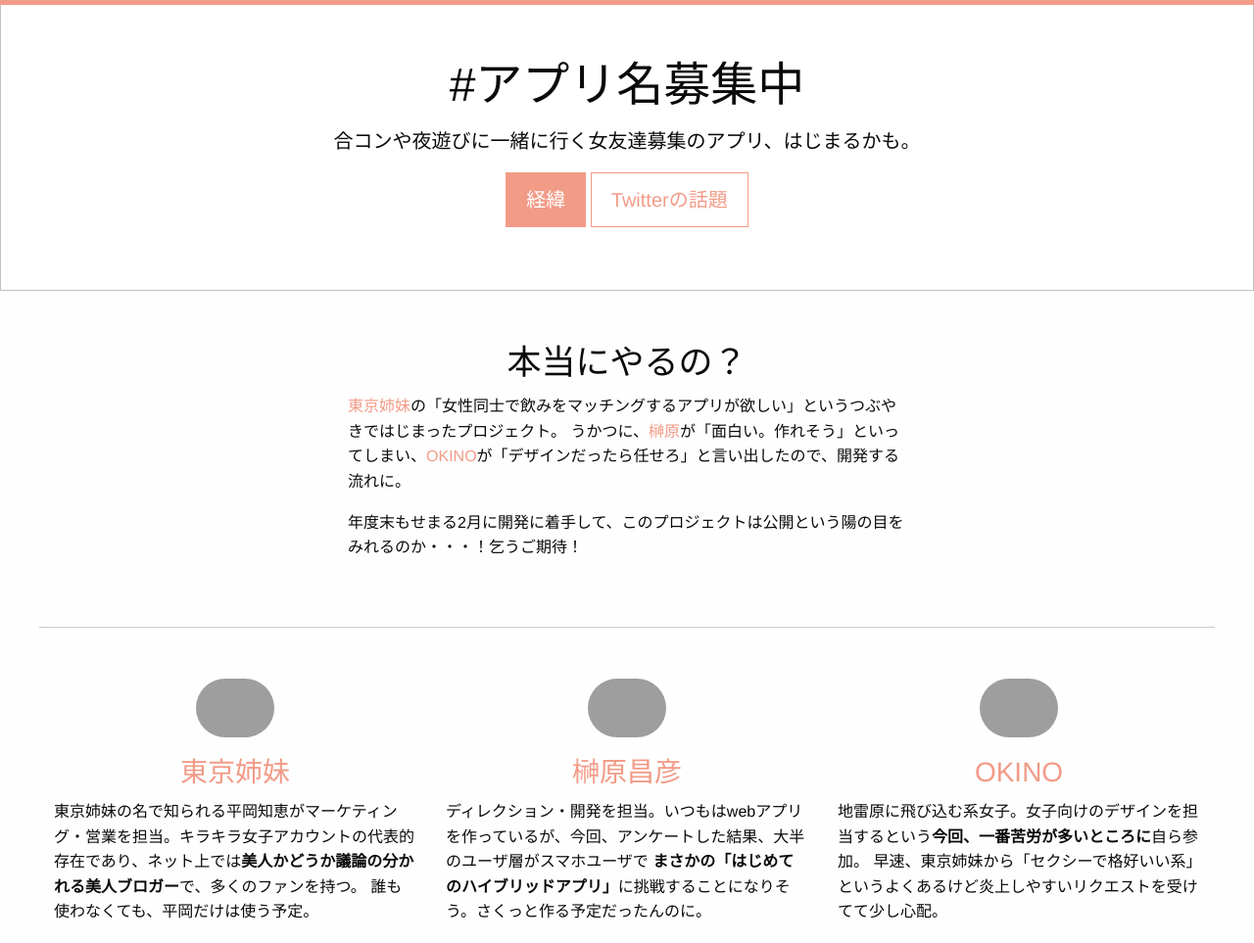
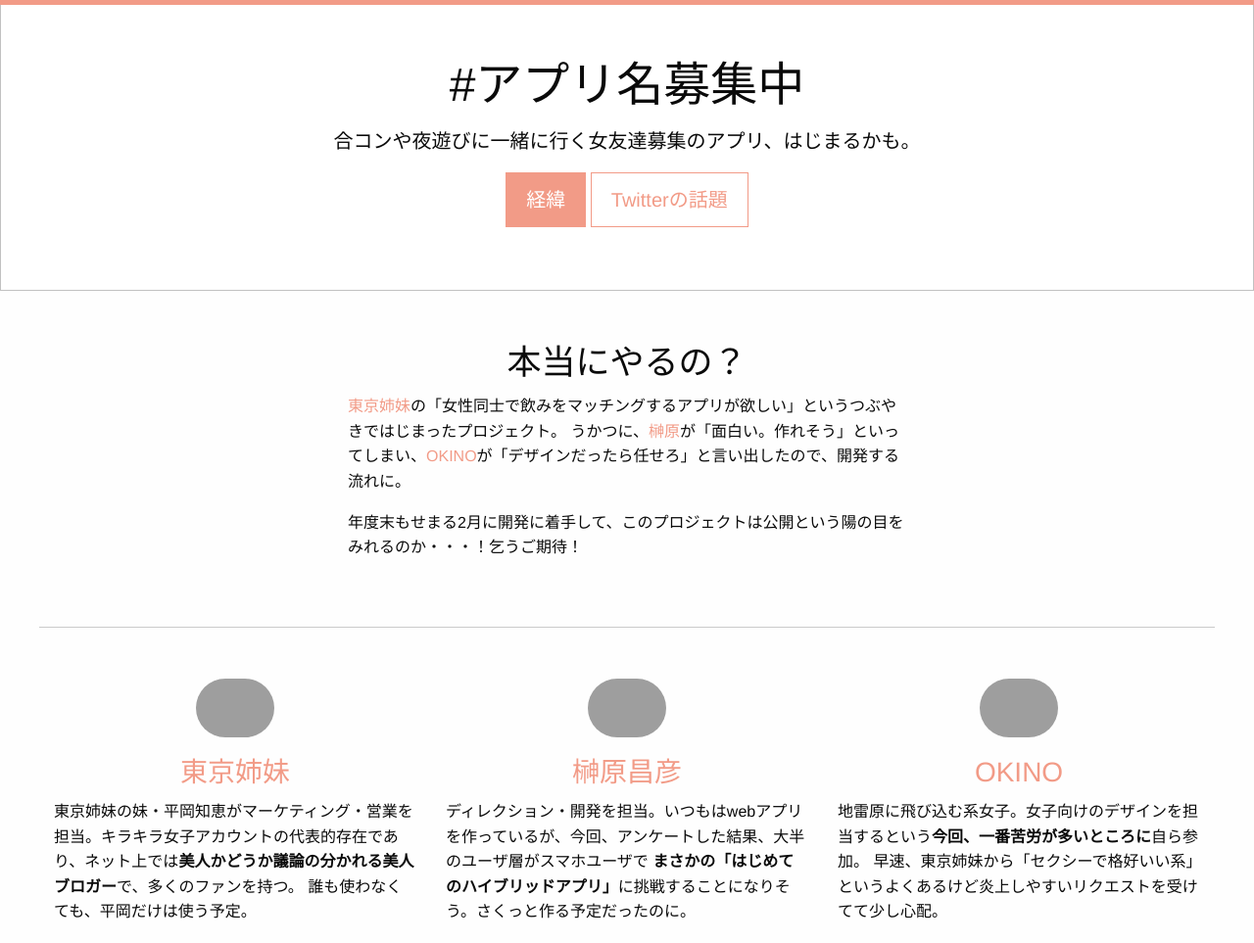
Before and after one commit to tokyosisters/radyapp.github.io, a website: page index.html in a window 1280 px wide. Shown: the top 963 px of the page at 98% size. Drawn offline with Linux system fonts and the light colour scheme; grey boxes are pictures that could not be loaded.

Commit message:
Update index.html

```diff
--- a/index.html
+++ b/index.html
@@ -30,14 +30,14 @@
   <div class="medium-4 columns">
     <div class="text-center"><img class="circle medium circle-icon" src="https://pbs.twimg.com/profile_images/629623609388969984/pCa59nHs.jpg" /></div>
     <h3 class="name text-center"><a href="https://twitter.com/tokyosisters69">東京姉妹</a></h3>
-    <p>東京姉妹の名で知られる平岡知恵がマーケティング・営業を担当。キラキラ女子アカウントの代表的存在であり、ネット上では<strong>美人かどうか議論の分かれる美人ブロガー</strong>で、多くのファンを持つ。
+    <p>東京姉妹の妹・平岡知恵がマーケティング・営業を担当。キラキラ女子アカウントの代表的存在であり、ネット上では<strong>美人かどうか議論の分かれる美人ブロガー</strong>で、多くのファンを持つ。
       誰も使わなくても、平岡だけは使う予定。</p>
   </div>
   <div class="medium-4 columns">
     <div class="name text-center"><img class="circle medium circle-icon" src="https://pbs.twimg.com/profile_images/378800000146256046/65ed3d9a0eae1855a44cb37d278559c0.jpeg" /></div>
     <h3 class="text-center"><a href="https://twitter.com/sakaki002">榊原昌彦</a></h3>
     <p>ディレクション・開発を担当。いつもはwebアプリを作っているが、今回、アンケートした結果、大半のユーザ層がスマホユーザで
-      <strong>まさかの「はじめてのハイブリッドアプリ」</strong>に挑戦することになりそう。さくっと作る予定だったんのに。</p>
+      <strong>まさかの「はじめてのハイブリッドアプリ」</strong>に挑戦することになりそう。さくっと作る予定だったのに。</p>
   </div>
   <div class="medium-4 columns">
     <div class="name text-center"><img class="circle medium circle-icon" src="https://pbs.twimg.com/profile_images/674180237446397953/ALWhkAAk.jpg" /></div>
```
